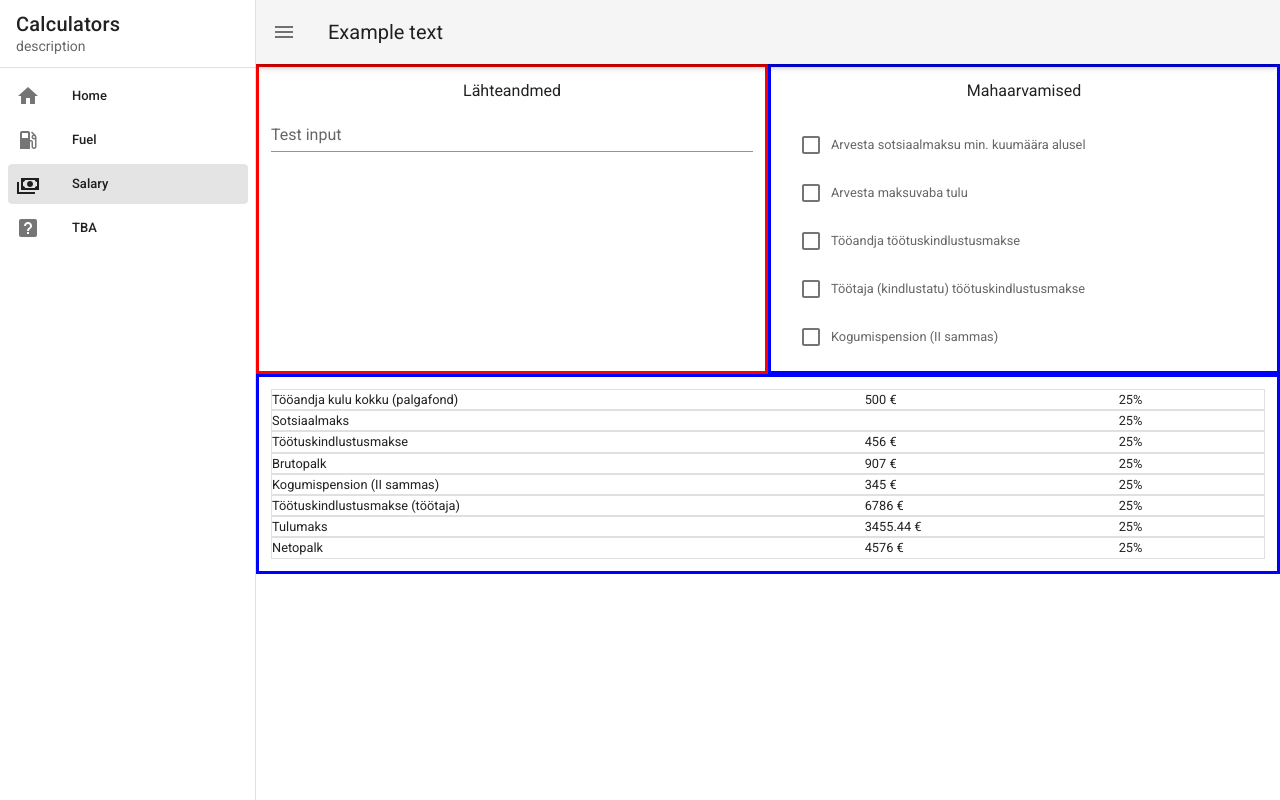
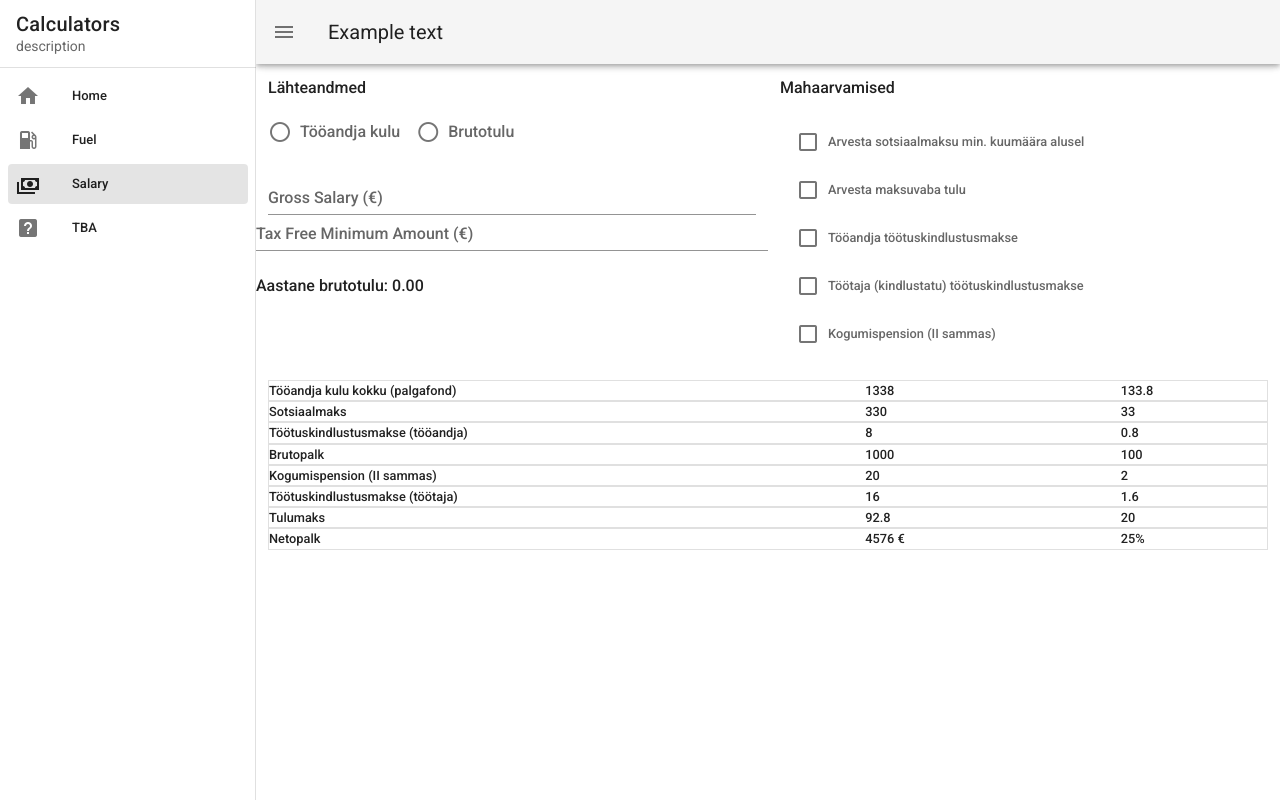
Before and after one commit to IngridJufkin/Calculators, a Vue app: page /salarycalculator in a window 1280 px wide. Built offline with nearby package versions, Linux system fonts and the light colour scheme.

Commit message:
calculations based on gross salary / radio buttons added

```diff
--- a/src/App.vue
+++ b/src/App.vue
@@ -43,8 +43,8 @@ export default {
       { title: "Home", icon: "mdi-home", to: "/" },
       { title: "Fuel", icon: "mdi-gas-station", to: "/fuelcalculator" },
       { title: "Salary", icon: "mdi-cash-multiple", to: "/salarycalculator" },
-      { title: "TBA", icon: "mdi-help-box" },
-    ],
-  }),
+      { title: "TBA", icon: "mdi-help-box" }
+    ]
+  })
 };
 </script>
--- a/src/components/SalaryCalculator.vue
+++ b/src/components/SalaryCalculator.vue
@@ -1,19 +1,45 @@
 <template>
   <!-- Calculator name-->
-  <v-container>
-    <v-row
-      ><v-col cols="6" class="left"
+  <v-container class="font-weight-medium text-left" padding-left: 20px>
+    <v-row>
+      <v-col cols="6" class="left"
         >Lähteandmed
+
+        <v-radio-group v-model="row" row>
+          <v-radio label="Tööandja kulu" value="radio-1"></v-radio>
+          <v-radio label="Brutotulu" value="radio-2"></v-radio>
+        </v-radio-group>
 
         <v-text-field
           v-model.number="testInput"
           @input="testCalc()"
-          label="Test input"
+          label="Gross Salary (€)"
           hide-details="auto"
           type="number"
           min="0"
-        ></v-text-field> </v-col
-      ><v-col cols="6" class="right"
+        ></v-text-field>
+        <v-row>
+          <v-text-field
+            v-if="this.items.id != 0"
+            v-model.number="taxFreeMin"
+            @input="testCalc()"
+            label="Tax Free Minimum Amount (€)"
+            hide-details="auto"
+            type="number"
+            min="0"
+            max="500"
+          ></v-text-field>
+
+          <v-text-field v-else></v-text-field>
+          <br /> </v-row
+        ><br /><br />
+
+        <v-row>
+          <span>Aastane brutotulu: {{ estimatedAnnualSalary }}</span>
+        </v-row>
+      </v-col>
+
+      <v-col cols="6" class="right"
         >Mahaarvamised
 
         <v-list>
@@ -28,6 +54,7 @@
           </v-list-item>
         </v-list> </v-col
     ></v-row>
+
     <v-row justify="center"
       ><v-col class="kast" align="left">
         <v-card
@@ -52,78 +79,148 @@
 export default {
   name: "Salary",
   props: {
-    msg: String,
+    msg: String
   },
   data() {
     return {
       testInput: null,
       testResult: null,
+      taxFreeMin: null,
       checkbox: [],
       items: [
         {
           id: 0,
-          name: "Arvesta sotsiaalmaksu min. kuumäära alusel",
+          name: "Arvesta sotsiaalmaksu min. kuumäära alusel"
         },
         {
           id: 1,
           name: "Arvesta maksuvaba tulu",
+          value: null
         },
         {
           id: 2,
-          name: "Tööandja töötuskindlustusmakse",
+          name: "Tööandja töötuskindlustusmakse"
         },
         {
           id: 3,
-          name: "Töötaja (kindlustatu) töötuskindlustusmakse",
+          name: "Töötaja (kindlustatu) töötuskindlustusmakse"
         },
         {
           id: 4,
-          name: "Kogumispension (II sammas)",
-        },
+          name: "Kogumispension (II sammas)"
+        }
       ],
       results: [
         {
           id: 0,
           name: "Tööandja kulu kokku (palgafond)",
-          numVal: "500 €",
-          percentVal: "25%",
+          numVal: 1338,
+          percentVal: 133.8
         },
         {
           id: 1,
           name: "Sotsiaalmaks",
-          numVal: null,
-          percentVal: "25%",
+          numVal: 330,
+          percentVal: 33
         },
         {
           id: 2,
-          name: "Töötuskindlustusmakse",
-          numVal: "456 €",
-          percentVal: "25%",
+          name: "Töötuskindlustusmakse (tööandja)",
+          numVal: 8,
+          percentVal: 0.8
         },
-        { id: 3, name: "Brutopalk", numVal: "907 €", percentVal: "25%" },
+        { id: 3, name: "Brutopalk", numVal: 1000, percentVal: 100 },
         {
           id: 4,
           name: "Kogumispension (II sammas)",
-          numVal: "345 €",
-          percentVal: "25%",
+          numVal: 20,
+          percentVal: 2
         },
         {
           id: 5,
           name: "Töötuskindlustusmakse (töötaja)",
-          numVal: "6786 €",
-          percentVal: "25%",
+          numVal: 16,
+          percentVal: 1.6
         },
-        { id: 6, name: "Tulumaks", numVal: "3455.44 €", percentVal: "25%" },
-        { id: 7, name: "Netopalk", numVal: "4576 €", percentVal: "25%" },
-      ],
+        { id: 6, name: "Tulumaks", numVal: 92.8, percentVal: 20 },
+
+        { id: 7, name: "Netopalk", numVal: "4576 €", percentVal: "25%" }
+      ]
     };
+  },
+  computed: {
+    estimatedAnnualSalary() {
+      return (this.testInput * 12).toFixed(2);
+    }
   },
 
   methods: {
     testCalc() {
-      this.results[1].numVal = this.testInput * 100;
-    },
-  },
+      const socialTax = this.testInput * 0.33;
+      const totalCostEmp = this.testInput + socialTax;
+      const unemploymentInsuranceEmployer = this.testInput * 0.008;
+      const grossSalary = this.testInput;
+      const fundedPensionIIPilar = this.testInput * 0.02;
+      const unemploymentInsuranceEmployee = this.testInput * 0.016;
+      const taxFreeMinInput = this.taxFreeMin;
+      const underIncomeTax =
+        grossSalary -
+        taxFreeMinInput -
+        fundedPensionIIPilar -
+        unemploymentInsuranceEmployee;
+      const incomeTax = underIncomeTax * 0.2;
+      const netSalary =
+        grossSalary -
+        fundedPensionIIPilar -
+        unemploymentInsuranceEmployee -
+        incomeTax;
+
+      //tööandja kulu (eur) ja osakaal brutotulust %
+      this.results[0].numVal = totalCostEmp.toFixed(2);
+      this.results[0].percentVal = ((totalCostEmp / grossSalary) * 100).toFixed(
+        2
+      );
+
+      //sotsiaalmaks eur ja sotsiaalmaksu osakaal brutotulust %
+      this.results[1].numVal = socialTax.toFixed(2);
+      this.results[1].percentVal = ((socialTax / grossSalary) * 100).toFixed(2);
+
+      //tööandja töötuskindlustus ja osakaal brutotulust %
+      this.results[2].numVal = unemploymentInsuranceEmployer.toFixed(2);
+      this.results[2].percentVal = (
+        (unemploymentInsuranceEmployer / grossSalary) *
+        100
+      ).toFixed(2);
+
+      //brutopalk (eur) ja osakaal brutopalgast %
+      this.results[3].numVal = grossSalary.toFixed(2);
+      this.results[3].percentVal = ((grossSalary / grossSalary) * 100).toFixed(
+        2
+      );
+
+      //kogumispension II sammas (eur) ja osakaal brutopalgast %
+      this.results[4].numVal = fundedPensionIIPilar.toFixed(2);
+      this.results[4].percentVal = (
+        (fundedPensionIIPilar / grossSalary) *
+        100
+      ).toFixed(2);
+
+      //tööandja töötuskindlustus ja osakaal brutotulust %
+      this.results[5].numVal = unemploymentInsuranceEmployee.toFixed(2);
+      this.results[5].percentVal = (
+        (unemploymentInsuranceEmployee / grossSalary) *
+        100
+      ).toFixed(2);
+
+      //tulumaks (eur) ja osakaal brutotulust %
+      this.results[6].numVal = incomeTax.toFixed(2);
+      this.results[6].percentVal = ((incomeTax / grossSalary) * 100).toFixed(2);
+
+      //netopalk (eur) ja osakaal brutopalgast %
+      this.results[7].numVal = netSalary.toFixed(2);
+      this.results[7].percentVal = ((netSalary / grossSalary) * 100).toFixed(2);
+    }
+  }
 };
 </script>
 
@@ -132,17 +229,18 @@ export default {
   font-size: 0.8em;
 }
 
+/*
 ::v-deep .kast,
 .right {
   border-style: solid;
-  border-color: blue;
+  border-color: rgb(0, 0, 0);
 }
 ::v-deep .left,
 .chart {
   border-style: solid;
-  border-color: red;
+  border-color: rgb(0, 0, 0);
 }
-
+*/
 ::v-deep .results {
   font-size: 0.8em;
 }
```
